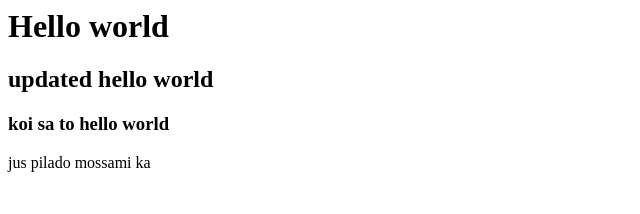
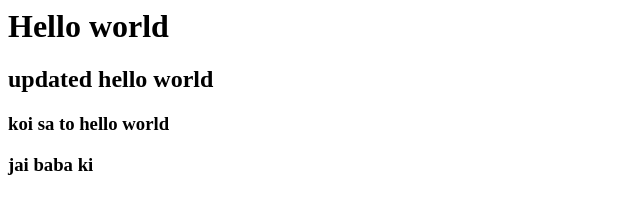
Before and after one commit to kajal23-kjl/jnit_devops2, a plain HTML site: page index.html in a window 1280 px wide. Shown: the whole page, without its empty margins (0-640 px from the left). Drawn offline with Linux system fonts and the light colour scheme.

Commit message:
Update index.html

```diff
--- a/index.html
+++ b/index.html
@@ -1,5 +1,4 @@
 <h1>Hello world</h1>
 <h2>updated hello world</h2>
 <h3>koi sa to hello world</h3>
-<h3></h3>
-<p>jus pilado mossami ka </p>
+<h3>jai baba ki </h3>
```
